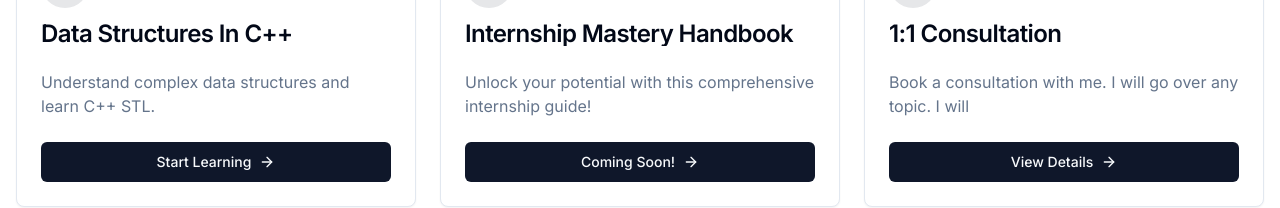
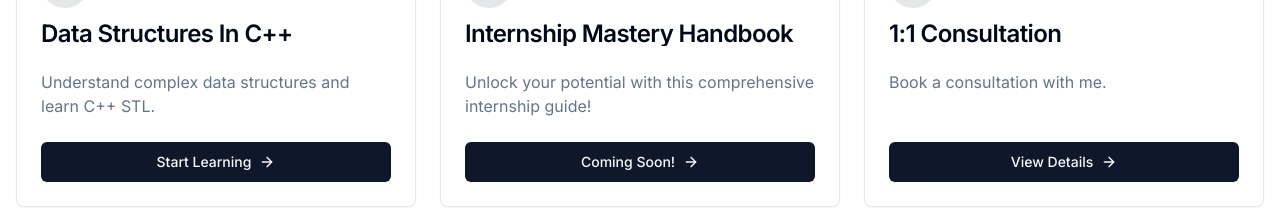
Before and after one commit to Sirpip91/bradleydallen.io, a Next.js app: page /pro in a window 1280 px wide. Shown: the part 590-798 px from the top of the page. Built offline with nearby package versions, Linux system fonts and the light colour scheme; no server answers.

Commit message:
Update Toast to Comfirm Email

```diff
--- a/components/SignUpForm.tsx
+++ b/components/SignUpForm.tsx
@@ -40,7 +40,9 @@ export default function SignUpForm() {
       }
     } else {
       console.log("User created and logged in:", data);
-      window.location.href = '/user';  // Redirect to the /user page
+      toast.success("Please check your email to confirm your address.",{
+        duration:5000,
+      });
     }
 
     setLoading(false);
--- a/components/sections/pro-catalog-landing.tsx
+++ b/components/sections/pro-catalog-landing.tsx
@@ -38,7 +38,7 @@ const products = [
   {
     id: 3,
     title: "1:1 Consultation",
-    description: "Book a consultation with me. I will go over any topic. I will ",
+    description: "Book a consultation with me.",
     type: "ebook",
     icon: <Video className="h-6 w-6" />,
     href: "/tags/internship-mastery",
```
